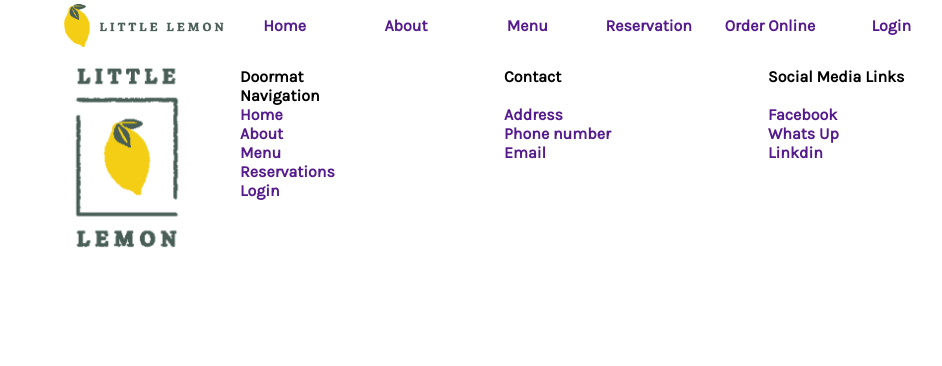
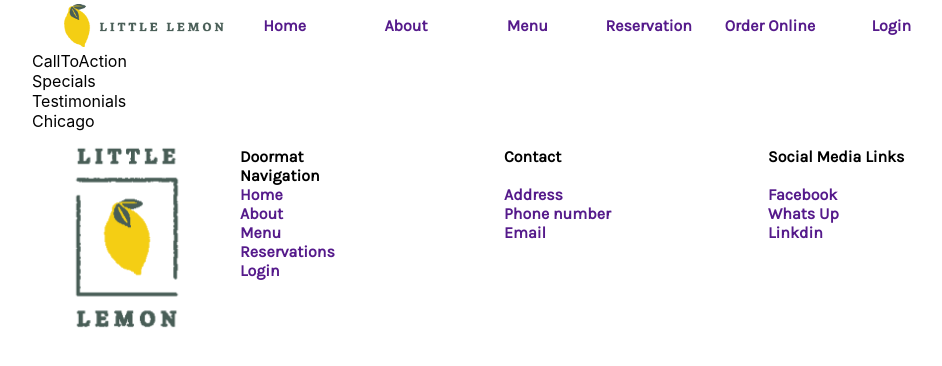
Before and after one commit to samprint/capstoneprj2, a React (Create React App) app: page / in a window 1280 px wide. Shown: the top 366 px of the page, without its empty margins (128-1070 px from the left). Built offline with nearby package versions, Linux system fonts and the light colour scheme; a web font is replaced by a local one.

Commit message:
Setting up the app components - week2 - 1

```diff
--- a/src/App.js
+++ b/src/App.js
@@ -1,20 +1,14 @@
 import './App.css';
 import Nav from "./components/Nav";
-// import Footer from "./components/CallToAction";
-// import Footer from "./components/Specilas";
-// import Footer from "./components/Testimonials";
-// import Footer from "./components/Chicago";
 import Footer from "./components/Footer";
+import HomePage from "./components/HomePage";
 // import Footer from "./components/Reservation";
 
 function App() {
   return (
     <div className="app">
       <Nav />
-      {/* <CallToAction />
-      <Specials />
-      <Testimonials />
-      <Chicago /> */}
+      <HomePage />
       <Footer />
       {/* <Reservation /> */}
     </div>
--- a/src/components/CallToAction.js
+++ b/src/components/CallToAction.js
@@ -1,6 +1,6 @@
 const CallToAction = () => {
     return(
-        pass
+        <div>CallToAction</div>
     );
 
 };
--- a/src/components/Chicago.js
+++ b/src/components/Chicago.js
@@ -1,6 +1,6 @@
 const Chicago = () => {
     return(
-        pass
+        <div>Chicago</div>
     );
 
 };
--- /dev/null
+++ b/src/components/HomePage.js
@@ -0,0 +1,18 @@
+import CallToAction from "./CallToAction";
+import Specials from "./Specials";
+import Testimonials from "./Testimonials";
+import Chicago from "./Chicago";
+
+const HomePage = () => {
+    return(
+        <>
+            <CallToAction />
+            <Specials />
+            <Testimonials />
+            <Chicago />
+        </>
+    );
+
+};
+
+export default HomePage;
--- a/src/components/Reservation.js
+++ b/src/components/Reservation.js
@@ -1,6 +1,6 @@
 const Reservation = () => {
     return(
-        pass
+        <div>Reservation</div>
     );
 
 };
--- a/src/components/Specials.js
+++ b/src/components/Specials.js
@@ -1,6 +1,6 @@
 const Specials = () => {
     return(
-        pass
+        <div>Specials</div>
     );
 
 };
--- a/src/components/Testimonials.js
+++ b/src/components/Testimonials.js
@@ -1,6 +1,6 @@
 const Testimonials = () => {
     return(
-        pass
+        <div>Testimonials</div>
     );
 
 };
```
